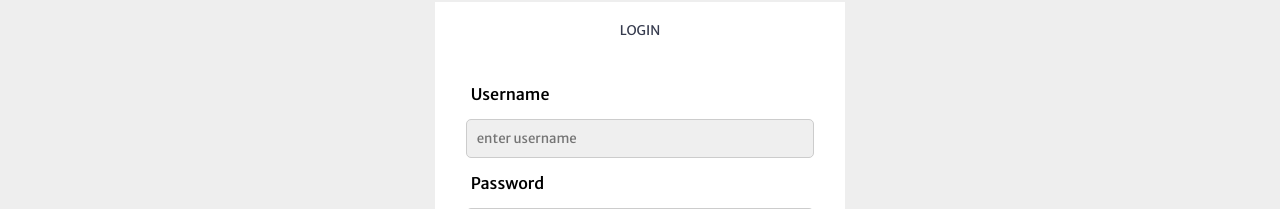
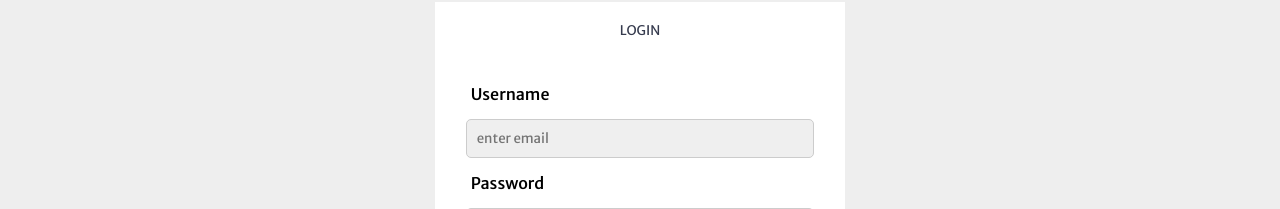
Before and after one commit to shashikunal/e-commerce-project-for-new-batch, a React (Vite) app: page /auth/login in a window 1280 px wide. Shown: the part 247-456 px from the top of the page. Built offline with nearby package versions, Linux system fonts and the light colour scheme.

Commit message:
second commit

```diff
--- a/src/components/auth/Login.jsx
+++ b/src/components/auth/Login.jsx
@@ -8,11 +8,11 @@ const Login = () => {
   let {login} = useContext(AuthContext);
   let navigate = useNavigate();
   let [state , setState] = useState({
-    username:"",
+    email:"",
     password:"",
     isLoading:false,
     });
-let { username , password , isLoading} = state;
+let { email , password , isLoading} = state;
 
 
 
@@ -24,7 +24,7 @@ let handleChange = e =>{
 let handleSubmit = async(e) =>{
   e.preventDefault();
   try {
-      let payload = { username , password};
+      let payload = { email , password};
       setState({isLoading:true});
       await login(payload);
    toast.success("successfully user has been loggedin");
@@ -52,13 +52,13 @@ let handleSubmit = async(e) =>{
              <div className="form-group">
               <label htmlFor="email">username</label>
               <input
-                type="username"
+                type="email"
                 className="form-control"
-                name="username"
-                placeholder="enter username"
+                name="email"
+                placeholder="enter email"
                 required
-                value={username}
-                id="username"
+                value={email}
+                id="email"
                  onChange={handleChange}
               />
             </div>
--- a/src/state-mangement/contextApi.jsx
+++ b/src/state-mangement/contextApi.jsx
@@ -1,4 +1,4 @@
-import { createContext, useState } from "react";
+import { createContext, useEffect, useState } from "react";
 import {
   createUser,
   Login,
@@ -56,19 +56,21 @@ mailUrl
 
   const login = async (email, password) => {
     try {
-      let tokenData = await Login(email, password);
-      let { access_token, refresh_token } = tokenData;
-      let newToken = access_token; //string
-      setToken(tokenData);
-      localStorage.setItem("TOKEN", newToken);
+      let {accessToken} = await Login(email, password);
+       localStorage.setItem("TOKEN", accessToken);
+
     } catch (error) {
       throw error;
     }
   };
 
+  // useEffect(()=>{
+  //   setToken(token)
+  // },[token])
+
   return (
     <>
-      <AuthContext.Provider value={{ register, login , ActivationUser }}>
+      <AuthContext.Provider value={{ register, login , ActivationUser , token }}>
         {children}
       </AuthContext.Provider>
     </>
```
